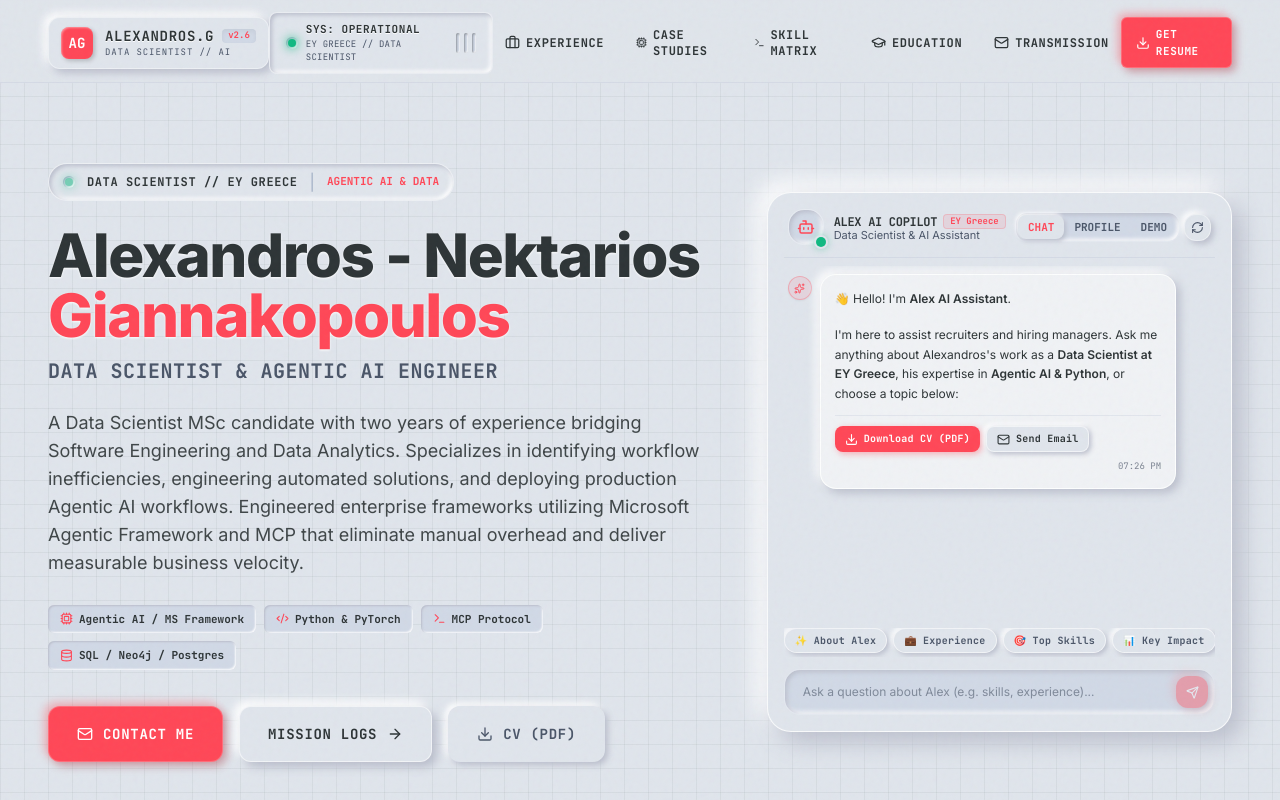
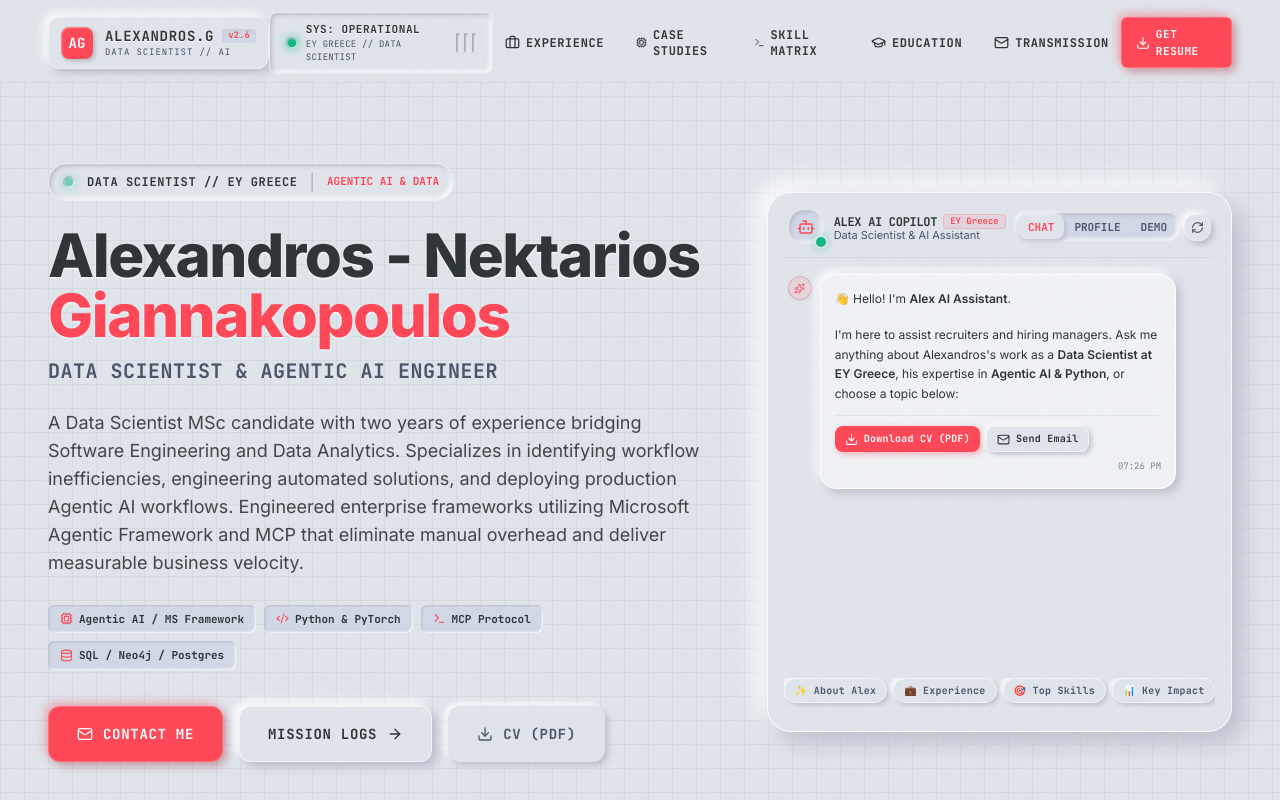
Before and after one commit to AlexGiannakopoulos/portfolio, a React (Vite) app: page / in a window 1280 px wide. Shown: the top 800 px of the page. Built offline with nearby package versions, Linux system fonts and the light colour scheme.

Commit message:
(fix) new chat ui

```diff
--- a/src/components/TelemetryConsole.tsx
+++ b/src/components/TelemetryConsole.tsx
@@ -1,6 +1,5 @@
 import React, { useState, useRef, useEffect } from 'react';
 import {
-  Send,
   Bot,
   User,
   Sparkles,
@@ -52,13 +51,11 @@ const QUICK_PROMPTS = [
 
 export const TelemetryConsole: React.FC = () => {
   const [activeTab, setActiveTab] = useState<AssistantTab>('CHAT');
-  const [inputVal, setInputVal] = useState('');
   const [isTyping, setIsTyping] = useState(false);
   const [activeAgentStep, setActiveAgentStep] = useState(1);
   const [isAgentSimulating, setIsAgentSimulating] = useState(false);
 
-  const messagesEndRef = useRef<HTMLDivElement>(null);
-  const inputRef = useRef<HTMLInputElement>(null);
+  const chatContainerRef = useRef<HTMLDivElement>(null);
 
   const getTimestamp = () => {
     const now = new Date();
@@ -84,7 +81,7 @@ I'm here to assist recruiters and hiring managers. Ask me anything about Alexand
         },
         {
           label: 'Send Email',
-          href: `mailto:${PERSONAL_INFO.email}`,
+          href: '#contact',
           icon: <Mail size={13} />,
         },
       ],
@@ -93,10 +90,10 @@ I'm here to assist recruiters and hiring managers. Ask me anything about Alexand
 
   const [messages, setMessages] = useState<ChatMessage[]>(initialMessages);
 
-  // Auto-scroll chat to latest message
+  // Auto-scroll chat container directly without scrolling the browser window
   useEffect(() => {
-    if (activeTab === 'CHAT' && messagesEndRef.current) {
-      messagesEndRef.current.scrollIntoView({ behavior: 'smooth' });
+    if (activeTab === 'CHAT' && chatContainerRef.current) {
+      chatContainerRef.current.scrollTop = chatContainerRef.current.scrollHeight;
     }
   }, [messages, isTyping, activeTab]);
 
@@ -503,8 +500,8 @@ Would you like to review his work experience, top skills, or download his resume
     };
   };
 
-  const handleSend = (textToSend?: string) => {
-    const query = (textToSend || inputVal).trim();
+  const handleSend = (textToSend: string) => {
+    const query = textToSend.trim();
     if (!query) return;
 
     const userMsg: ChatMessage = {
@@ -515,7 +512,6 @@ Would you like to review his work experience, top skills, or download his resume
     };
 
     setMessages((prev) => [...prev, userMsg]);
-    setInputVal('');
     setIsTyping(true);
 
     if (activeTab !== 'CHAT') {
@@ -553,12 +549,6 @@ Would you like to review his work experience, top skills, or download his resume
         ],
       },
     ]);
-  };
-
-  const handleKeyDown = (e: React.KeyboardEvent<HTMLInputElement>) => {
-    if (e.key === 'Enter') {
-      handleSend();
-    }
   };
 
   const renderFormattedText = (content: string) => {
@@ -687,7 +677,10 @@ Would you like to review his work experience, top skills, or download his resume
         {activeTab === 'CHAT' && (
           <div className="flex-1 flex flex-col min-h-0 pt-2">
             {/* Messages Scroll Area */}
-            <div className="flex-1 overflow-y-auto px-1 py-2 space-y-3 scrollbar-thin scrollbar-thumb-borderNeumorphic-dark/40 pr-2">
+            <div
+              ref={chatContainerRef}
+              className="flex-1 overflow-y-auto px-1 py-2 space-y-3 scrollbar-thin scrollbar-thumb-borderNeumorphic-dark/40 pr-2"
+            >
               {messages.map((msg) => (
                 <div
                   key={msg.id}
@@ -719,7 +712,7 @@ Would you like to review his work experience, top skills, or download his resume
                               <a
                                 key={aIdx}
                                 href={act.href}
-                                target={act.href.startsWith('mailto:') ? undefined : '_blank'}
+                                target={act.href.startsWith('mailto:') || act.href.startsWith('#') ? undefined : '_blank'}
                                 rel="noopener noreferrer"
                                 download={act.download}
                                 className={`inline-flex items-center gap-1.5 px-2.5 py-1 rounded-lg font-mono text-[10px] font-bold tracking-wide transition-all duration-150 active:translate-y-0.5 ${
@@ -782,8 +775,6 @@ Would you like to review his work experience, top skills, or download his resume
                   </div>
                 </div>
               )}
-
-              <div ref={messagesEndRef} />
             </div>
 
             {/* Recruiter Quick-Prompt Chips */}
@@ -801,28 +792,7 @@ Would you like to review his work experience, top skills, or download his resume
               </div>
             </div>
 
-            {/* Chat Input Pill Bar */}
-            <div className="relative pt-1">
-              <div className="flex items-center gap-2 p-1.5 rounded-2xl bg-recessed shadow-[inset_2px_2px_5px_#babecc,inset_-2px_-2px_5px_#ffffff] border border-white/40">
-                <input
-                  ref={inputRef}
-                  type="text"
-                  value={inputVal}
-                  onChange={(e) => setInputVal(e.target.value)}
-                  onKeyDown={handleKeyDown}
-                  placeholder="Ask a question about Alex (e.g. skills, experience)..."
-                  className="w-full bg-transparent px-3 text-xs text-ink-primary placeholder:text-ink-muted/60 focus:outline-none font-sans"
-                />
-                <button
-                  onClick={() => handleSend()}
-                  disabled={!inputVal.trim() || isTyping}
-                  className="w-8 h-8 rounded-xl bg-accent text-white flex items-center justify-center shrink-0 shadow-button-accent hover:bg-[#ff5263] active:translate-y-0.5 disabled:opacity-40 disabled:pointer-events-none transition-all"
-                  title="Send message"
-                >
-                  <Send size={13} />
-                </button>
-              </div>
-            </div>
+
           </div>
         )}
 
```
Also changed, not shown: 2 other files (tests, documents, lock files or other folders).
